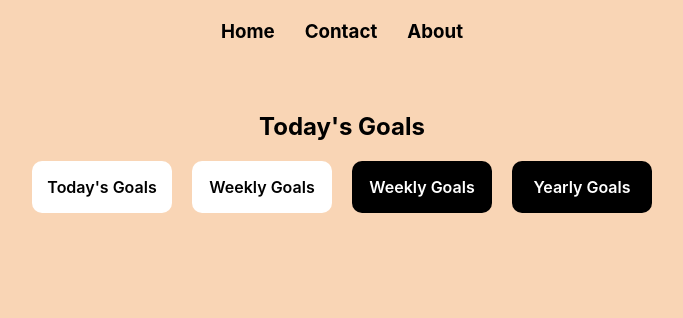
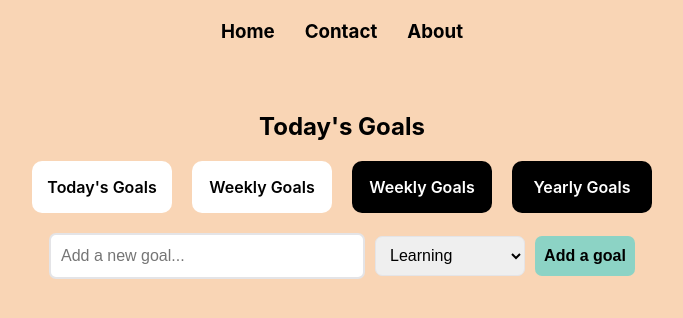
Before and after one commit to iftekar2/FinalProject, a React (Create React App) app: page / in a window 1280 px wide. Shown: the top 318 px of the page, without its empty margins (298-981 px from the left). Built offline with nearby package versions, Linux system fonts and the light colour scheme.

Commit message:
Implementing GoalTimeLine.js

```diff
--- a/src/Components/Home.js
+++ b/src/Components/Home.js
@@ -1,6 +1,7 @@
 import React from "react";
 import "./Home.css";
 import GoalTimeLine from "./GoalTimeLine";
+import Inputs from "./Inputs";
 
 function Home() {
   return (
@@ -10,6 +11,7 @@ function Home() {
           <h2>Today's Goals</h2>
         </div>
         <GoalTimeLine />
+        <Inputs />
       </div>
     </div>
   );
--- a/src/Components/Inputs.js
+++ b/src/Components/Inputs.js
@@ -1,5 +1,82 @@
-import React from "react";
+import React, { useState } from "react";
+import styled from "styled-components";
 
 export default function Inputs() {
-  return <div>Inputs</div>;
+  const [selectedOption, setSelectedOption] = useState("Learning");
+
+  const handleChange = (e) => {
+    setSelectedOption(e.target.value);
+  };
+
+  return (
+    <div>
+      <InputFeilds>
+        <SearchBar>
+          <input placeholder="Add a new goal..."></input>
+        </SearchBar>
+
+        <SelectOptions>
+          <select
+            id="activity-dropdown"
+            value={selectedOption}
+            onChange={handleChange}
+          >
+            <option value="Learning">Learning</option>
+            <option value="Health">Health</option>
+            <option value="Money">Money</option>
+          </select>
+        </SelectOptions>
+
+        <AddButton>
+          <button>Add a goal</button>
+        </AddButton>
+      </InputFeilds>
+    </div>
+  );
 }
+
+const InputFeilds = styled.div`
+  padding-top: 20px;
+  display: flex;
+  justify-content: center;
+  align-items: center;
+  gap: 10px;
+`;
+
+const SearchBar = styled.div`
+  input {
+    height: 40px;
+    width: 300px;
+    padding-left: 10px;
+    font-size: 16px;
+    border-style: solid;
+    border-color: #e4e4e7;
+    border-radius: 7px;
+  }
+`;
+
+const SelectOptions = styled.div`
+  select {
+    height: 40px;
+    width: 150px;
+    font-size: 16px;
+    border-style: solid;
+    border-color: #e4e4e7;
+    border-radius: 7px;
+    padding-left: 10px;
+  }
+`;
+
+const AddButton = styled.div`
+  button {
+    height: 40px;
+    width: 100px;
+    border: none;
+    border-radius: 7px;
+    background-color: #8cd3c5;
+    font-size: 16px;
+    font-weight: 550;
+  }
+`;
+
+//How are polimorphesum and inhaterence connected to OOP.
```
